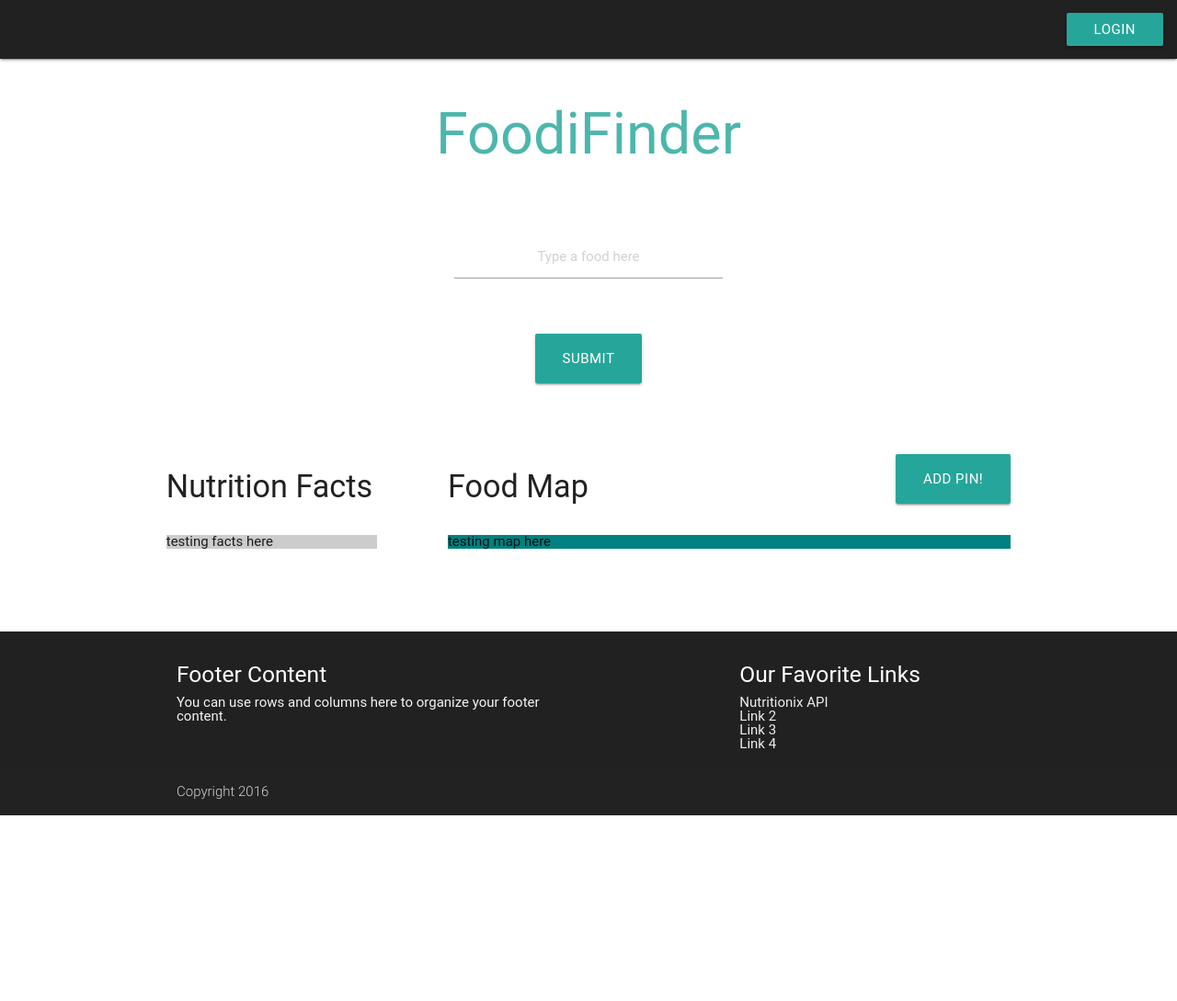
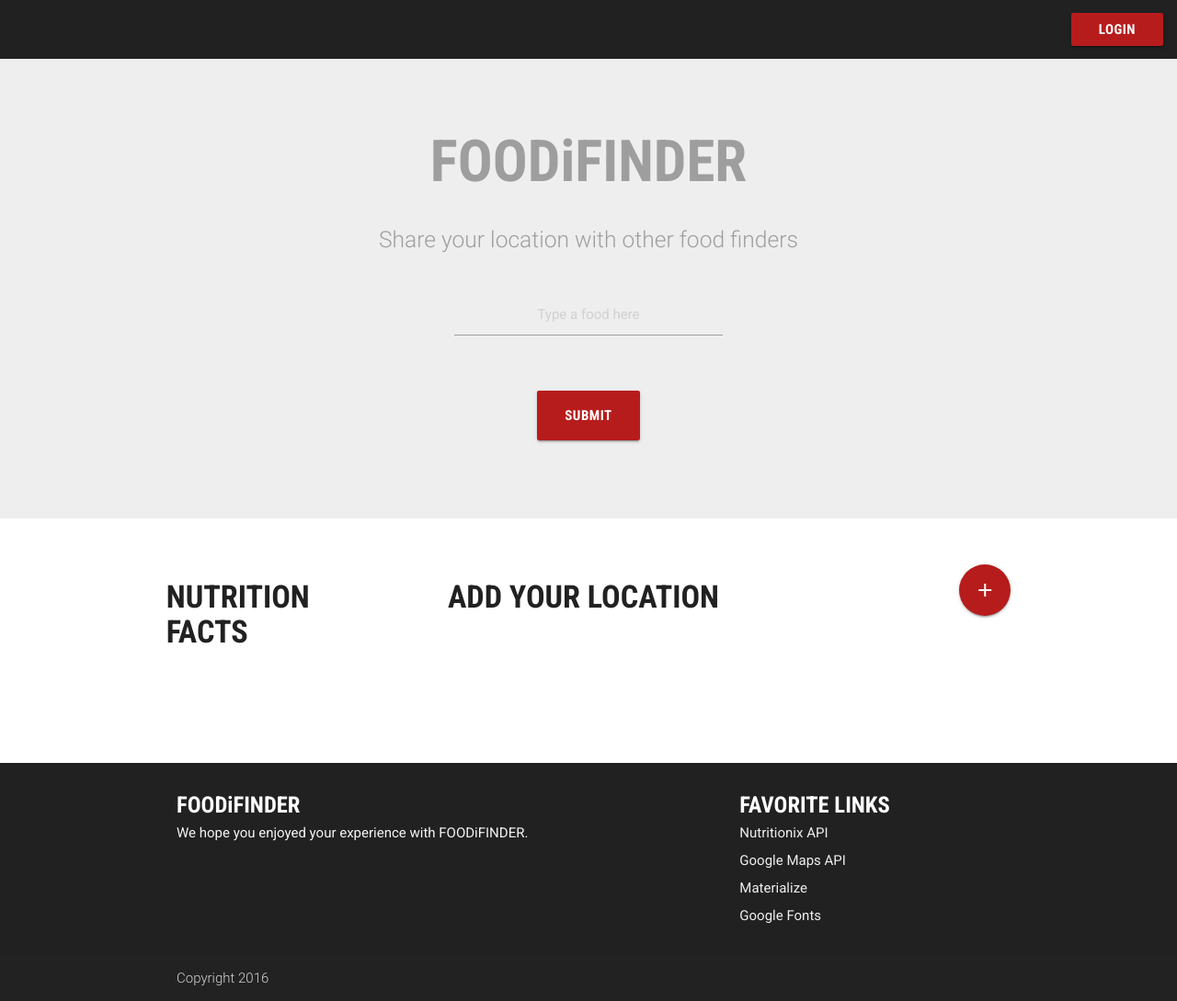
Before and after one commit to CMcKinley/foodifinder, a PHP site: page / in a window 1280 px wide. Shown: the whole page at 92% size. Before the commit the page ends 887 px from the top, so only its background shows below. Run offline with PHP 8.4, Linux system fonts and the light colour scheme; some libraries are stand-ins or nearby versions; some web fonts are replaced.

Commit message:
styling changes

```diff
--- a/assets/css/style.css
+++ b/assets/css/style.css
@@ -6,31 +6,43 @@
 
 #main {
     flex: 1 0 auto;
+    font-family: 'Roboto', sans-serif;
   }
 
+h1, h2, h3, h4, h5, .txtbtn {
+  font-family: 'Roboto Condensed', sans-serif;
+}
 
+h5.subhead {
+  font-family: 'Roboto', sans-serif;
+}
+
+/* want to replace background color with image...*/
 .parallax-container {
-  min-height: 380px;
-  line-height: 0;
-  height: auto;
-  color: rgba(255,255,255,.9);
+  background-color: #eeeeee;
+  /*background: url('assets/images/food.jpg')*/
 }
-  .parallax-container .section {
-    width: 100%;
-  }
+
 
 .foodfacts {
 	padding-top: 50px;
 	padding-bottom: 50px;
 }
 
+/*
 .facts {
   background-color: #cccccc;
 
 }
 
 .map {
-  background-color: teal;
+  background-color: #cccccc;
+}
+*/
+
+input[type=text] {
+  background-color: white;
+  border-style: none;
 }
 
 
--- a/index.html
+++ b/index.html
@@ -3,6 +3,9 @@
 <head>
 	<title>FOODiFINDER</title>
 	<link rel="stylesheet" type="text/css" href="assets/css/reset.css">
+	<link href='https://fonts.googleapis.com/css?family=Roboto+Condensed:700' rel='stylesheet' type='text/css'>
+	<link href='https://fonts.googleapis.com/css?family=Roboto:400,300' rel='stylesheet' type='text/css'>
+	<link href="https://fonts.googleapis.com/icon?family=Material+Icons" rel="stylesheet">
   	<!-- materialize CSS -->
  	 <link rel="stylesheet" href="https://cdnjs.cloudflare.com/ajax/libs/materialize/0.97.6/css/materialize.min.css">
   	<!-- materialize JavaScript -->
@@ -21,7 +24,7 @@
  <nav class="grey darken-4">
     <div class="nav-wrapper">
       <ul class="right">
-        <li id="auth"><a class="waves-effect waves-light btn">Login</a></li>
+        <li id="auth"><a class="waves-effect waves-light btn txtbtn red darken-4">Login</a></li>
       </ul>
     </div>
   </nav>
@@ -33,16 +36,19 @@
 
 
 <!--top banner section-->
-<div id="index-banner" class="parallax-container">
-  <div class="section no-pad-bot">
-    <div class="container"><br><br>
+   <div id="index-banner" class="parallax-container">
+    <div class="section no-pad-bot">
+      <div class="container">
+        <br><br>
 
         <!--Main text-->
-      <h1 class="header center teal-text text-lighten-2">FoodiFinder</h1>
-      <h5 class="header col s12 light">An app for you to find recipes and nutrition facts</h5>
+        <h1 class="header center grey-text">FOODiFINDER</h1>
+        <div class="row center">
+          <h5 class="subhead header col s12 light grey-text">Share your location with other food finders</h5>
+        </div>
 
     <!--form with main button and input field-->
-	  <form class="col s12">
+    <form class="col s12">
         	<div class="row center">
     			<div class="row">
     				<!--Input field-->
@@ -53,14 +59,20 @@
   			</div>
         	<div class="row center">
         		<!--Submit Button-->
-          		<input type="submit" value="Submit" class="btn-large waves-effect waves-light teal lighten-1"></input>
+
+          		<input type="submit" value="Submit" class="btn-large txtbtn waves-effect waves-light red darken-4" id="search"></input>
+
         	</div>
         <br><br>
-	  </form>
 
+     </div>
     </div>
+    </form>
+
+
+    <!--background image-->
+    <div class="parallax"><img src="assets/images/food.jpg" alt="Unsplashed background img 1"></div>
   </div>
-</div>
 
 
 
@@ -72,24 +84,24 @@
     	<!--facts column-->
       	<div class="col s12 m12 l3">
       		<div class="row">
-      			<h4>Nutrition Facts</h4>
+      			<h4>NUTRITION FACTS</h4>
       		</div>
       		<div class="row">
       		<!--empty facts div-->
-      		<div id="facts" class="facts">testing  facts here</div>
+      		<div id="facts" class="facts"></div>
       		</div>
       	</div>
 
       	<!--map column-->
      	<div class="col s12 m12 l8 push-l1">
      		<div class="row">
-     			<h4 class="left">Food Map </h4>
+     			<h4 class="left">ADD YOUR LOCATION</h4>
      			<!--mark button-->
-     			<button type="submit" id="mark" class="right btn-large waves-effect waves-light teal lighten-1">Add Pin!</button>
+     			<button type="submit" id="mark" class="right btn-floating btn-large waves-effect waves-light red darken-4"><i class="material-icons">add</i></button>
      		</div>
      			<div class="row">
      			<!--empty map div-->
-      			<div id="map" class="map">testing map here</div>
+      			<div id="map" class="map"></div>
       			</div>
      	</div>
 
@@ -105,16 +117,16 @@
           <div class="container">
             <div class="row">
               <div class="col l6 s12">
-                <h5 class="white-text">Footer Content</h5>
-                <p class="grey-text text-lighten-4">You can use rows and columns here to organize your footer content.</p>
+                <h5 class="white-text">FOODiFINDER</h5>
+                <p class="grey-text text-lighten-4">We hope you enjoyed your experience with FOODiFINDER.</p>
               </div>
               <div class="col l4 offset-l2 s12">
-                <h5 class="white-text">Our Favorite Links</h5>
+                <h5 class="white-text">FAVORITE LINKS</h5>
                 <ul>
-                  <li><a class="grey-text text-lighten-3" href="http://www.nutritionix.com/business/api">Nutritionix API</a></li>
-                  <li><a class="grey-text text-lighten-3" href="#!">Link 2</a></li>
-                  <li><a class="grey-text text-lighten-3" href="#!">Link 3</a></li>
-                  <li><a class="grey-text text-lighten-3" href="#!">Link 4</a></li>
+                  <li><a class="grey-text text-lighten-3" href="http://www.nutritionix.com/business/api">Nutritionix API</a></li><br>
+                  <li><a class="grey-text text-lighten-3" href="www.google.com/mapsapi">Google Maps API</a></li><br>
+                  <li><a class="grey-text text-lighten-3" href="http://materializecss.com/">Materialize</a></li><br>
+                  <li><a class="grey-text text-lighten-3" href="https://www.google.com/fonts">Google Fonts</a></li><br>
                 </ul>
               </div>
             </div>
```
